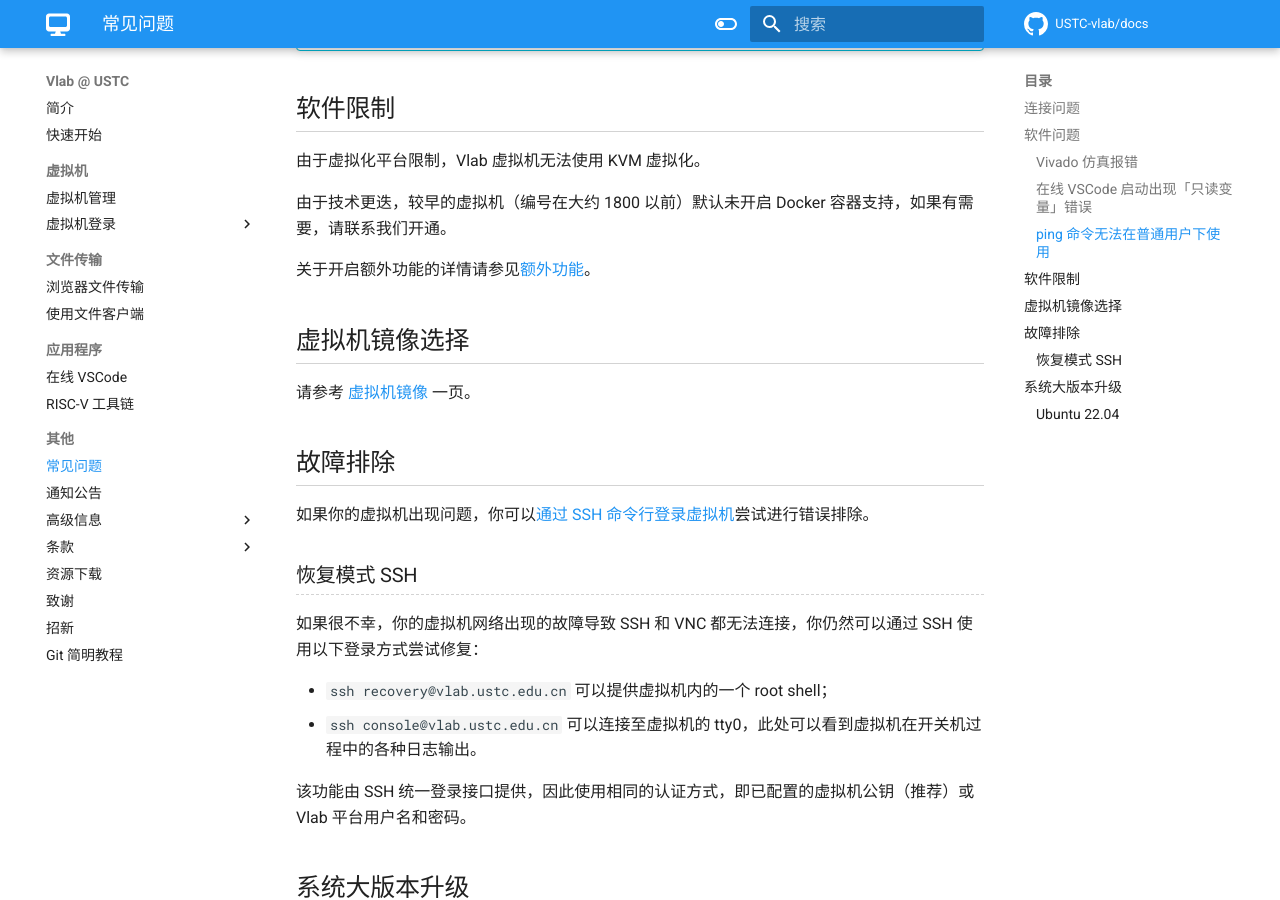
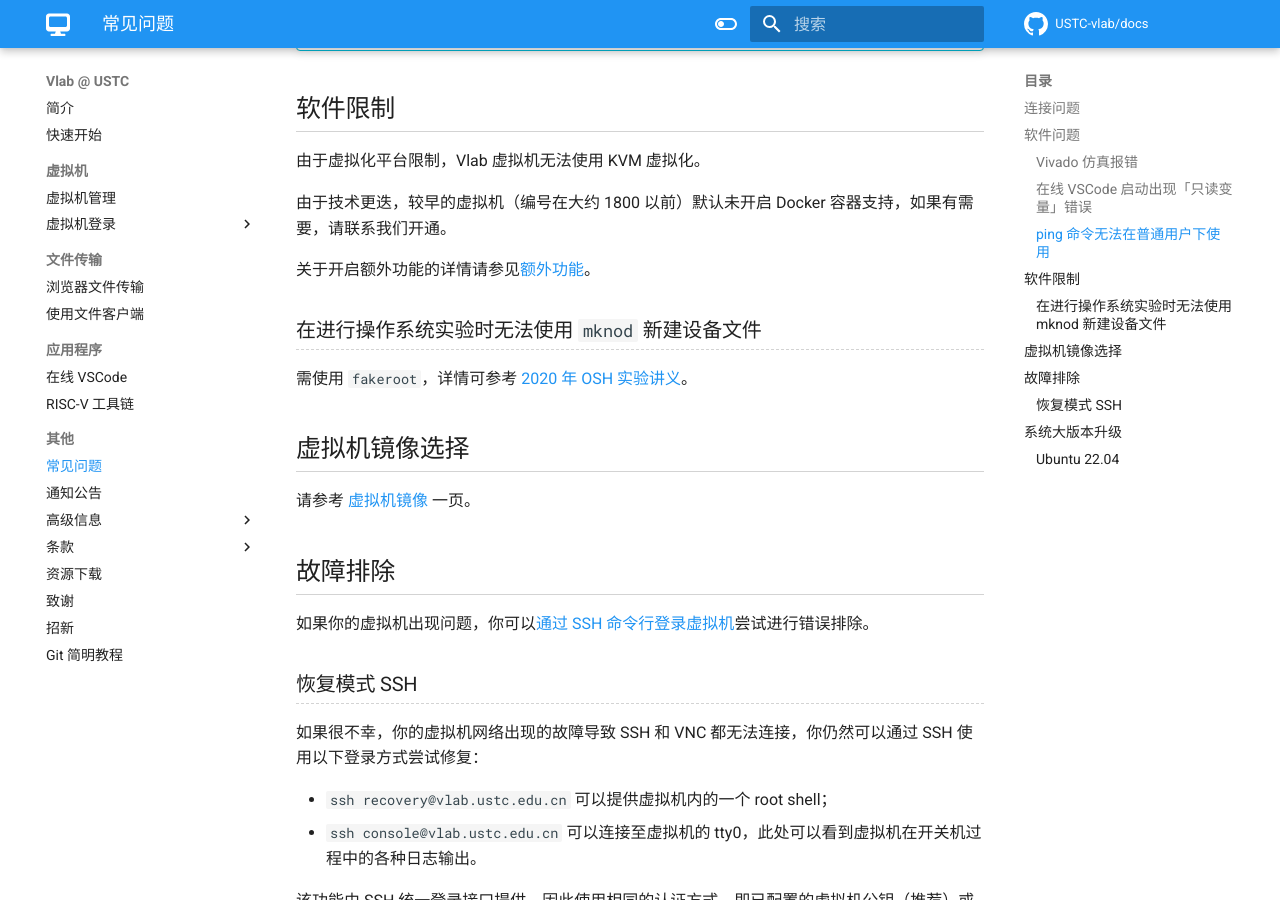
Before and after one commit to USTC-vlab/docs, an MkDocs documentation site: the page built from docs/faq.md, in a window 1280 px wide and 900 px high, scrolled down 3108 px. Built offline with MkDocs 1.6.1 and Material for MkDocs 9.7.7, drawn with Linux system fonts in a browser that asks for light colours; comment, search, counter and statistics services are not loaded.

Commit message:
Add mknod and fakeroot

```diff
--- a/docs/faq.md
+++ b/docs/faq.md
@@ -131,6 +131,10 @@ Ubuntu 18.04 更新软件包后无法连接桌面
 
 关于开启额外功能的详情请参见[额外功能](advanced/resources.md)。
 
+### 在进行操作系统实验时无法使用 `mknod` 新建设备文件 {#s-mknod-permission-denied}
+
+需使用 `fakeroot`，详情可参考 [2020 年 OSH 实验讲义](https://osh-2020.github.io/lab-1/initrd/#fakeroot-initrd)。
+
 ## 虚拟机镜像选择 {#image-selection}
 
 请参考 [虚拟机镜像](advanced/images.md) 一页。
```
